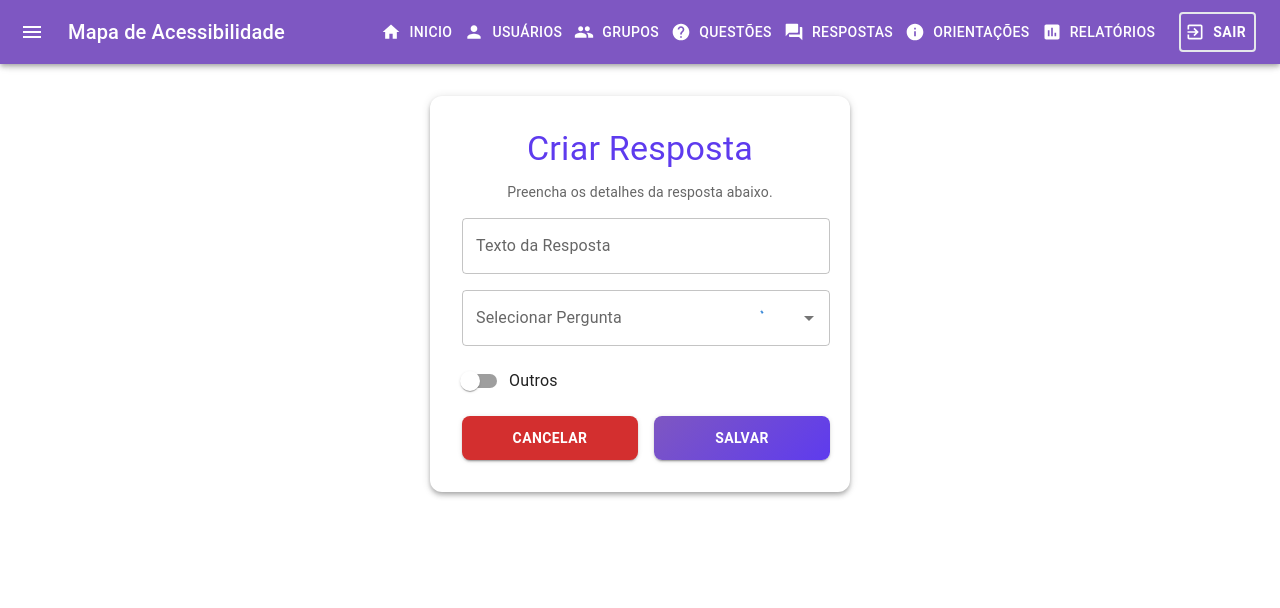
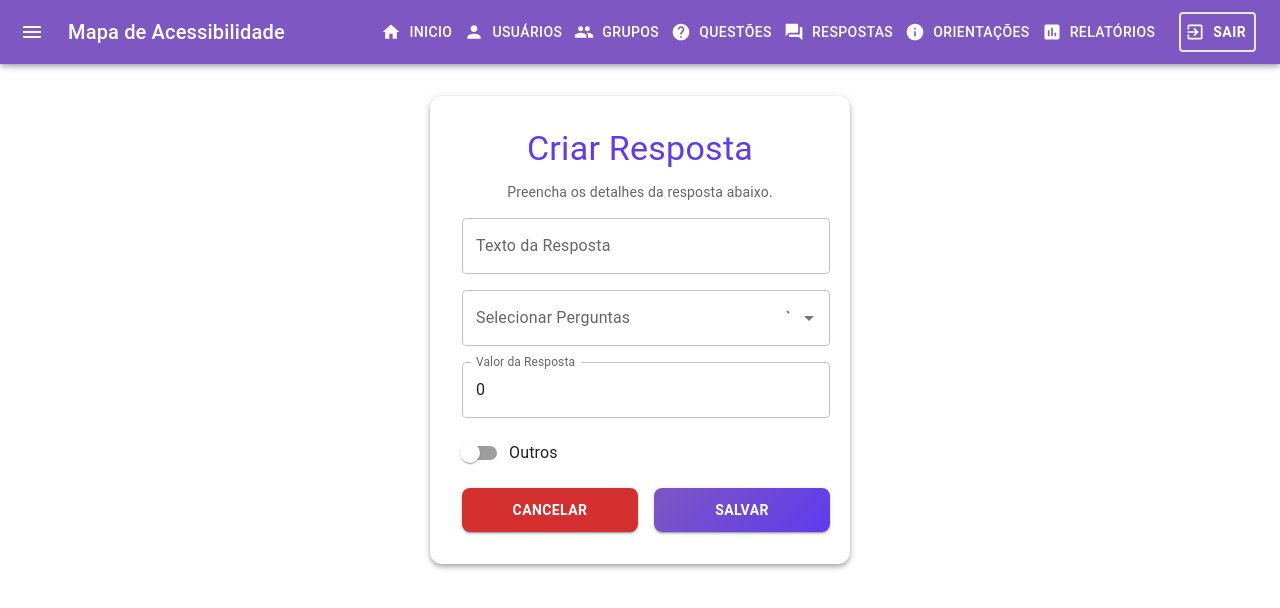
Before and after one commit to joselisboaa/TCC-Front, a Next.js app: page /home/answers/new in a window 1280 px wide. Shown: the top 608 px of the page. Built offline with nearby package versions, Linux system fonts and the light colour scheme; no server answers.

Commit message:
feat: add value field and change relationship to N:M with questions in new answer

```diff
--- a/src/app/home/answers/new/page.tsx
+++ b/src/app/home/answers/new/page.tsx
@@ -18,23 +18,21 @@ interface Question {
 const schema = yup.object().shape({
   text: yup.string().trim().required("O texto da resposta é obrigatório"),
   question: yup
-    .object()
-    .shape({
-      id: yup.number().required("A questão é obrigatória"),
-      text: yup.string().required("A questão é obrigatória"),
-      user_group: yup
-        .object()
-        .shape({
-          text: yup.string(),
-        })
-        .nullable(),
-    })
-    .test("valid-question", "A questão é obrigatória", (value) => {
-      return value && value.id !== 0 && value.text.trim() !== "";
-    })
-    .nullable()
+    .array()
+    .of(
+      yup.object().shape({
+        id: yup.number().required("A questão é obrigatória"),
+        text: yup.string().required("A questão é obrigatória"),
+        user_group: yup.object().shape({
+          id: yup.number().required("O grupo de usuários é obrigatório"),
+          text: yup.string().required("O grupo de usuários é obrigatório"),
+        }),
+      })
+    )
+    .min(1, "Selecione pelo menos uma pergunta")
     .required("A pergunta é obrigatória"),
   other: yup.boolean().required("O campo outros é obrigatório"),
+  value: yup.number().required("O valor é obrigatório").typeError("O valor deve ser um número"),
 });
 
 
@@ -46,8 +44,9 @@ export default function CreateAnswer() {
     resolver: yupResolver(schema),
     defaultValues: {
       text: "",
-      question: { id: 0, text: "" },
+      question: [],
       other: false,
+      value: 0,
     },
   });
 
@@ -68,7 +67,12 @@ export default function CreateAnswer() {
     async (data: any) => {
       await fetchRequest("/answers", {
         method: "POST",
-        body: { text: data.text, question_id: data.question.id, other: data.other },
+        body: {
+          text: data.text,
+          other: data.other,
+          value: data.value,
+          question_id: data.question.map((q: any) => q.id)
+        },
       });
     },
     {
@@ -106,19 +110,18 @@ export default function CreateAnswer() {
               render={({ field }) => (
                 <Autocomplete
                   {...field}
+                  multiple
                   options={questions || []}
-                  getOptionLabel={(option) => {
-                    if (!option || !option.text) return "";
-                    return `${option.text} ${option.user_group?.text ? "(" + option.user_group.text + ")" : ""}`;
-                  }}
-                                    onChange={(_, newValue) => field.onChange(newValue)}
+                  getOptionLabel={(option) => `${option.text} ${option.user_group?.text ? "(" + option.user_group.text + ")" : ""}`}
+                  onChange={(_, newValue) => field.onChange(newValue)}
                   renderInput={(params) => (
                     <TextField
                       {...params}
-                      label="Selecionar Pergunta"
+                      label="Selecionar Perguntas"
                       fullWidth
                       variant="outlined"
-                      error={!!errors.question} helperText={errors.question?.message}
+                      error={!!errors.question}
+                      helperText={errors.question?.message}
                       InputProps={{
                         ...params.InputProps,
                         endAdornment: (
@@ -132,6 +135,12 @@ export default function CreateAnswer() {
                   )}
                 />
               )}
+            />
+
+            <Controller
+              name="value"
+              control={control}
+              render={({ field }) => <TextField {...field} label="Valor da Resposta" fullWidth variant="outlined" error={!!errors.value} helperText={errors.value?.message}/>}
             />
 
             <Controller
```
